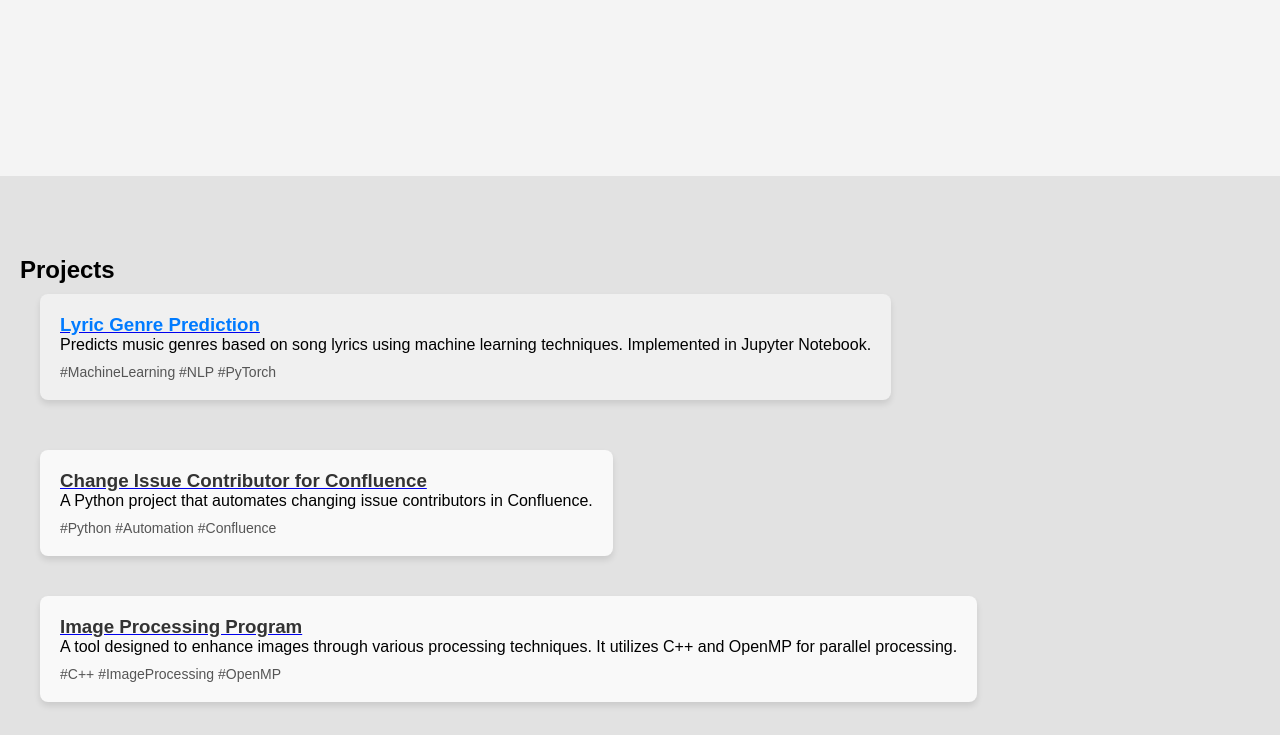
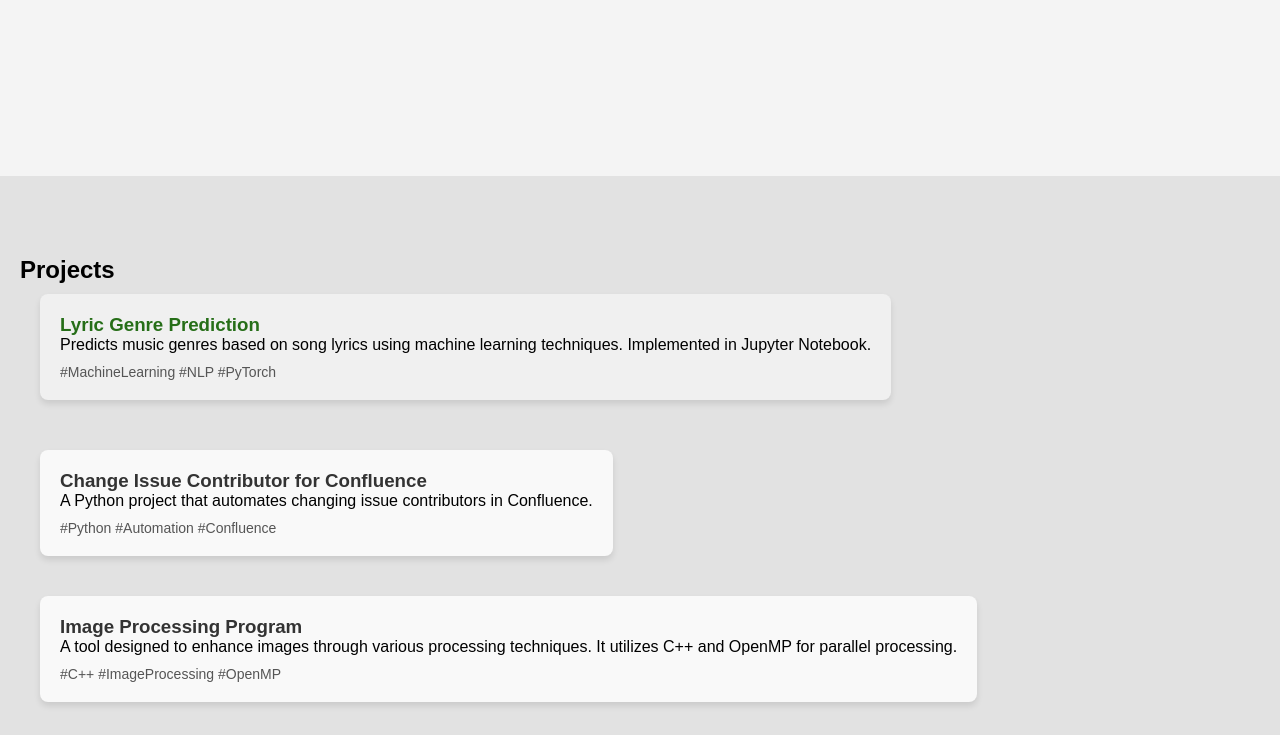
Before and after one commit to RaykKretzschmar/raykkretzschmar.github.io, a plain HTML site: page index.html in a window 1280 px wide. In both pictures the pointer is over the element "Lyric Genre Prediction". Shown: the part 624-1359 px from the top of the page. Drawn offline with nearby package versions, Linux system fonts and the light colour scheme.

Commit message:
change projects header appearance

```diff
--- a/styles.css
+++ b/styles.css
@@ -83,9 +83,14 @@ section {
     transition: color 0.3s ease;
 }
 
+.project-card a {
+    text-decoration: none;
+    /* Remove underline */
+}
+
 .project-card a:hover h3 {
-    color: #007BFF;
-    /* Change to the color of your choice on hover */
+    color: #266e18;
+    text-decoration: none;
 }
 
 .project-card {
@@ -156,8 +161,6 @@ section {
     transition: opacity 0.5s ease-in;
 }
 
-/* Existing CSS remains unchanged */
-
 /* Social Media Links Styling */
 .social-media {
     margin-top: auto;
```
